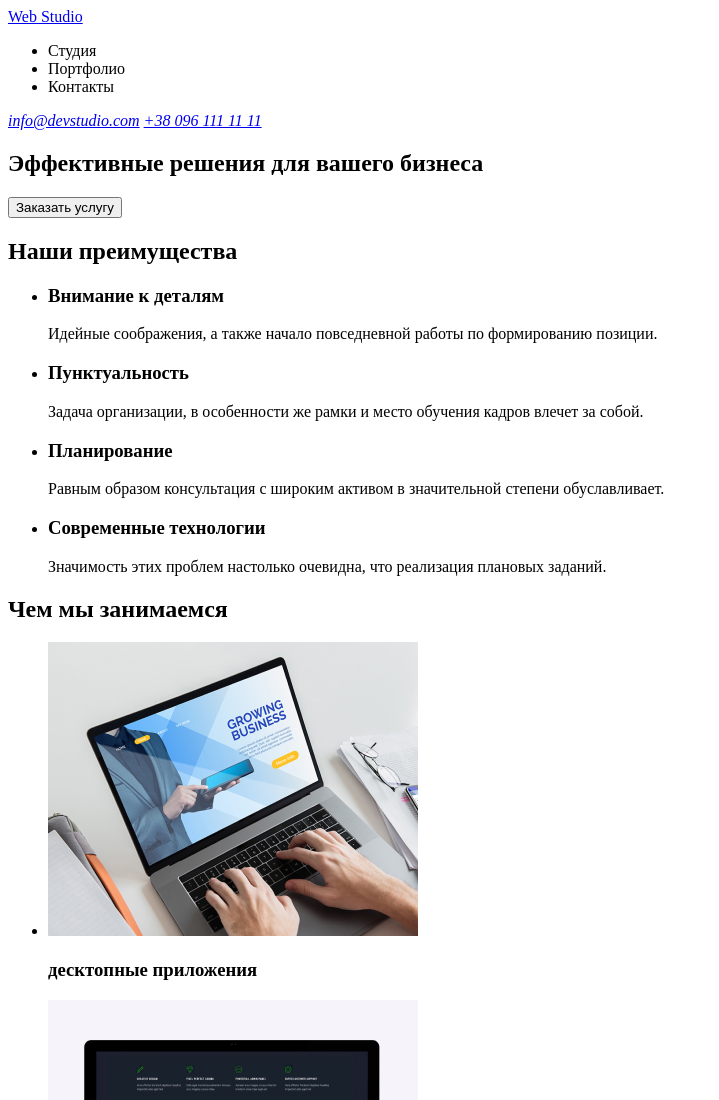
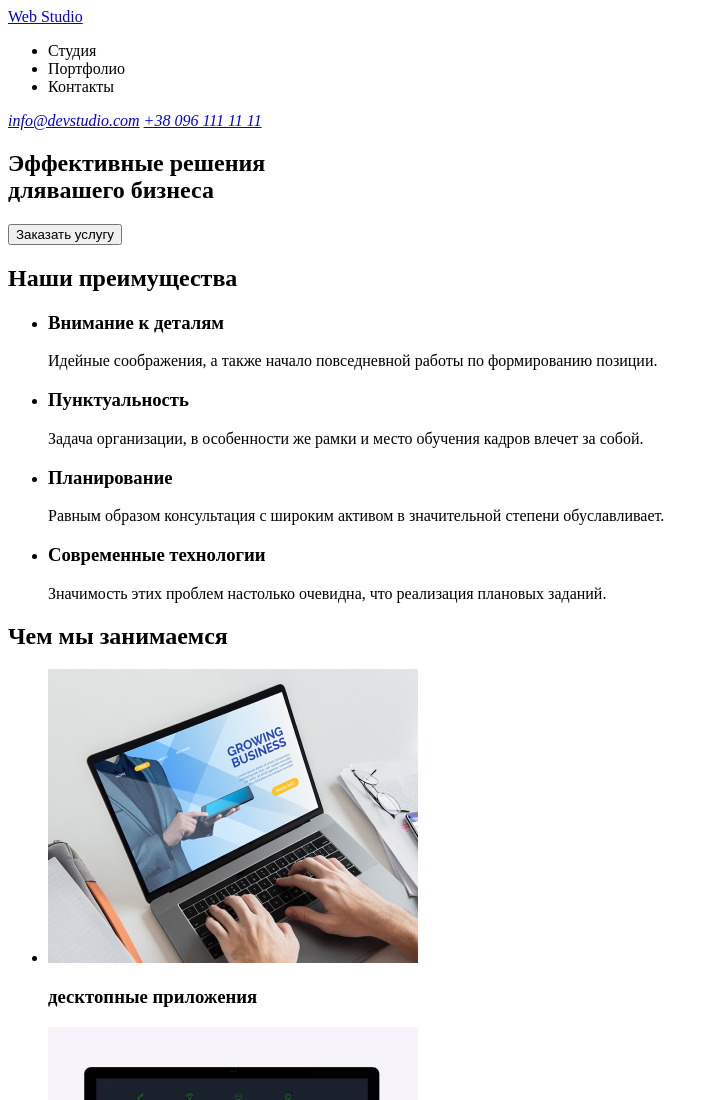
Before and after one commit to ionblak/github-GoIt-home-work1, a plain HTML site: page index.html in a window 1280 px wide. Shown: the top 1100 px of the page, without its empty margins (0-719 px from the left). Drawn offline with Linux system fonts and the light colour scheme.

Commit message:
добавил тег br

```diff
--- a/index.html
+++ b/index.html
@@ -24,7 +24,10 @@
     <main>
       <!--Герой страницы-->
       <section>
-        <h1>Эффективные решения для вашего бизнеса</h1>
+        <h1>
+          Эффективные решения<br />
+          длявашего бизнеса
+        </h1>
         <button>Заказать услугу</button>
       </section>
       <!--наши преимущества -->
@@ -194,7 +197,7 @@
     <footer>
       <a href="./index.html">Web Studio</a>
       <address>
-        г. Киев, пр-т Леси Украинки, 26 <br />
+        г. Киев, пр-т Леси Украинки, 26<br />
         <a href="mailto:info@devstudio.com">info@devstudio.com</a><br />
         <a href="tel:+380961111111">+38 096 111 11 11</a>
       </address>
```
